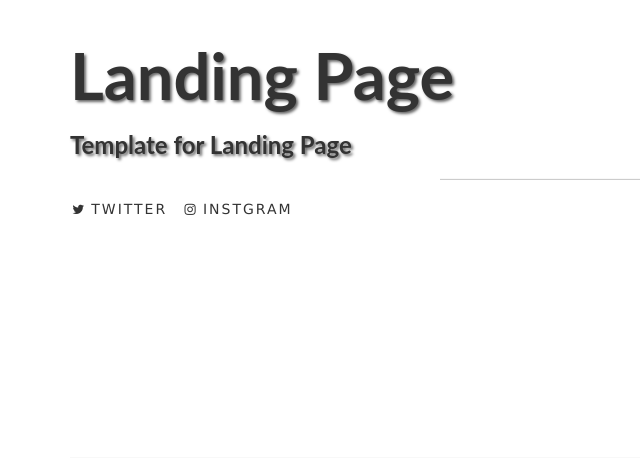
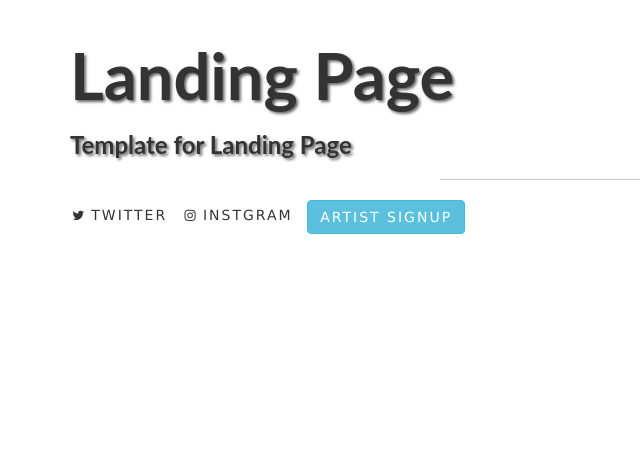
Before and after one commit to cnorm35/inkly, a Rails app: page / in a window 1280 px wide. Shown: the part 259-717 px from the top of the page, without its empty margins (0-640 px from the left). Run offline with Rails 7, Linux system fonts and the light colour scheme; data that the repository does not hold is empty; style sheets or scripts are compiled from the project's sources; parts of the project's set-up code (start-up, migrations or seed data) failed here and were passed over; some libraries are stand-ins or nearby versions.

Commit message:
added artist sign up link on landing template

```diff
--- a/app/views/pages/_home.html.erb
+++ b/app/views/pages/_home.html.erb
@@ -11,6 +11,9 @@
 	        <li>
 	            <i class="fa fa-instagram fa-fw"></i> <span class="network-name">Instgram</span>
 	        </li>
+	        <li>
+	        	<%= link_to  "Artist Signup", new_artist_path, class: "network-name btn btn-info" %>
+	        </li>
 	    </ul>
 	</div>
 	</div>
```
